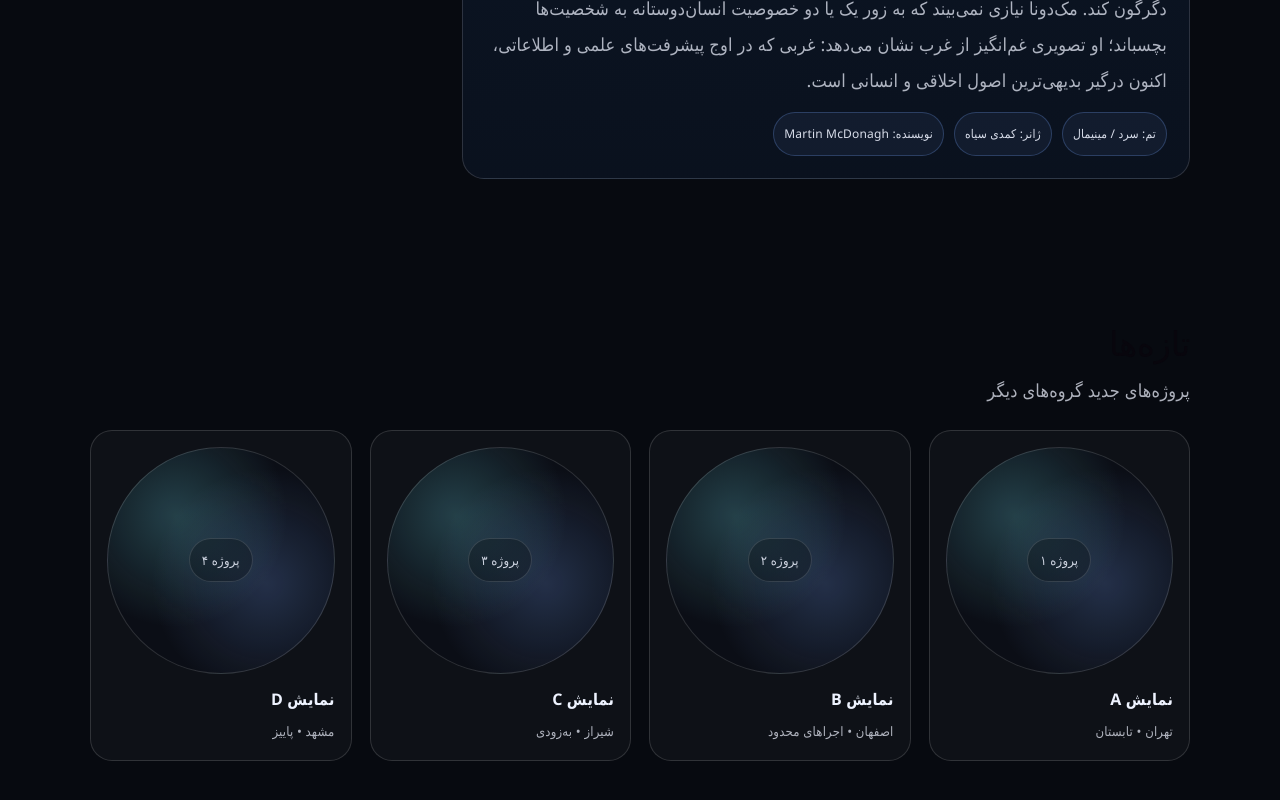
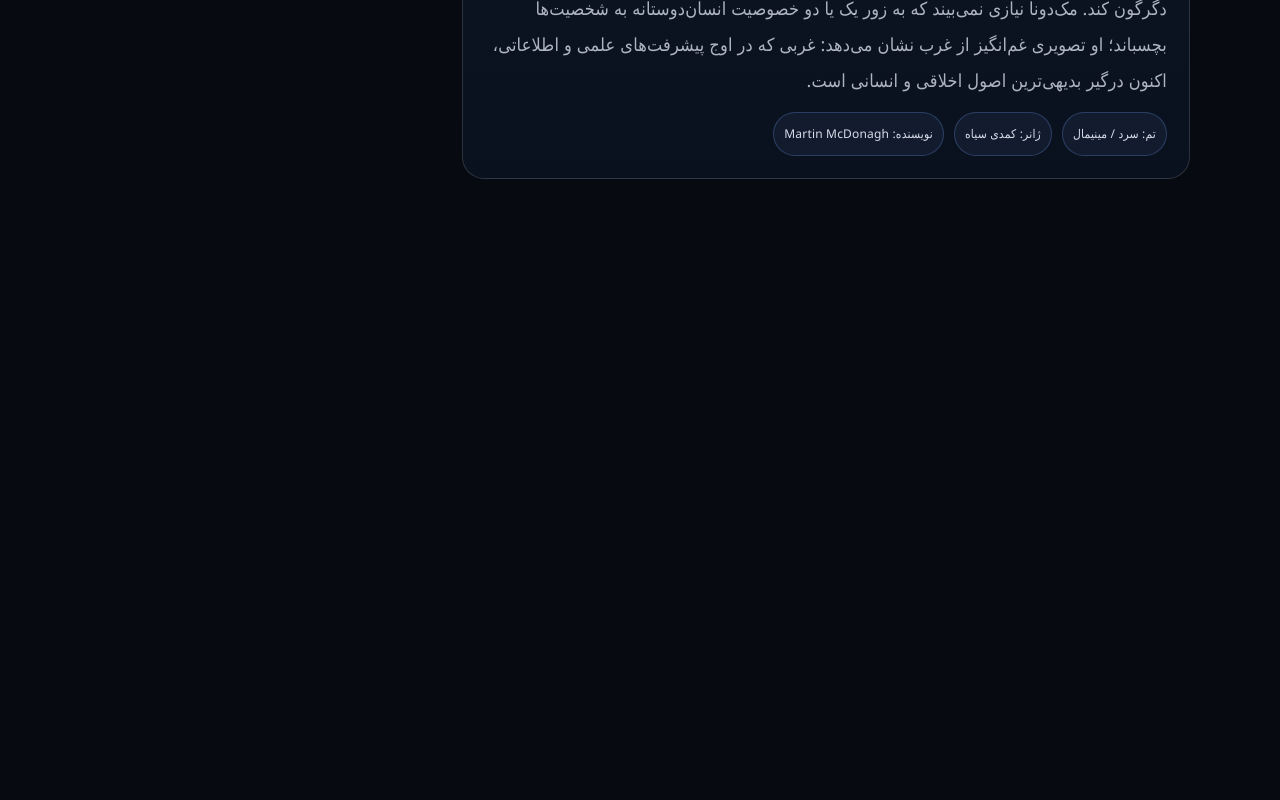
Before and after one commit to Edris0071993/zhowtheater, a React (Vite) app: page / in a window 1280 px wide. Shown: the part 1419-2219 px from the top of the page. After the commit the page ends 1795 px from the top, so only its background shows below. Built offline with nearby package versions, Linux system fonts and the light colour scheme.

Commit message:
Remove other groups projects section from homepage

```diff
--- a/src/pages/Home.jsx
+++ b/src/pages/Home.jsx
@@ -25,7 +25,6 @@ const heroSlides = slideOrder
 
 export default function Home() {
   const intro = useInView({ threshold: 0.18 });
-  const news = useInView({ threshold: 0.18 });
   const [activeSlide, setActiveSlide] = useState(0);
   const slides = heroSlides.length ? heroSlides : [{ name: "hero", src: heroImg }];
 
@@ -164,60 +163,6 @@ export default function Home() {
         </div>
       </section>
 
-      {/* بخش 3: تازه‌ها */}
-      <section
-        ref={news.ref}
-        className={`section news ${news.inView ? "is-visible" : ""}`}
-      >
-        <div className="section__head">
-          <h2 className="section__title">تازه‌ها</h2>
-          <p className="section__desc">
-            پروژه‌های جدید گروه‌های دیگر
-          </p>
-        </div>
-
-        <div className="newsGrid">
-          <a className="newsCard" href="#" aria-label="پروژه ۱">
-            <div className="newsCard__circle">
-              <span className="newsCard__tag">پروژه ۱</span>
-            </div>
-            <div className="newsCard__txt">
-              <h3>نمایش A</h3>
-              <p>تهران • تابستان</p>
-            </div>
-          </a>
-
-          <a className="newsCard" href="#" aria-label="پروژه ۲">
-            <div className="newsCard__circle">
-              <span className="newsCard__tag">پروژه ۲</span>
-            </div>
-            <div className="newsCard__txt">
-              <h3>نمایش B</h3>
-              <p>اصفهان • اجراهای محدود</p>
-            </div>
-          </a>
-
-          <a className="newsCard" href="#" aria-label="پروژه ۳">
-            <div className="newsCard__circle">
-              <span className="newsCard__tag">پروژه ۳</span>
-            </div>
-            <div className="newsCard__txt">
-              <h3>نمایش C</h3>
-              <p>شیراز • به‌زودی</p>
-            </div>
-          </a>
-
-          <a className="newsCard" href="#" aria-label="پروژه ۴">
-            <div className="newsCard__circle">
-              <span className="newsCard__tag">پروژه ۴</span>
-            </div>
-            <div className="newsCard__txt">
-              <h3>نمایش D</h3>
-              <p>مشهد • پاییز</p>
-            </div>
-          </a>
-        </div>
-      </section>
     </div>
   );
 }
```
